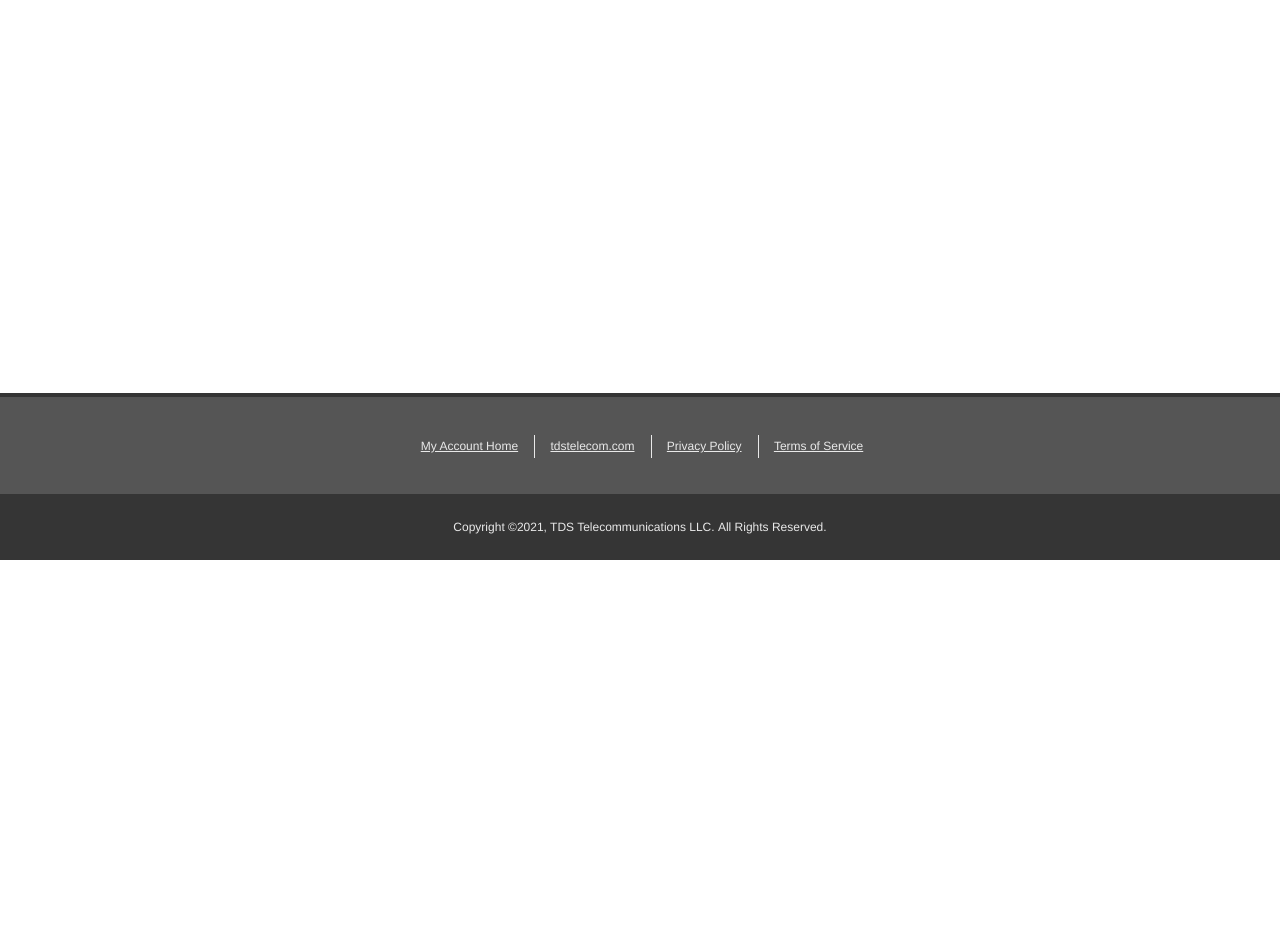
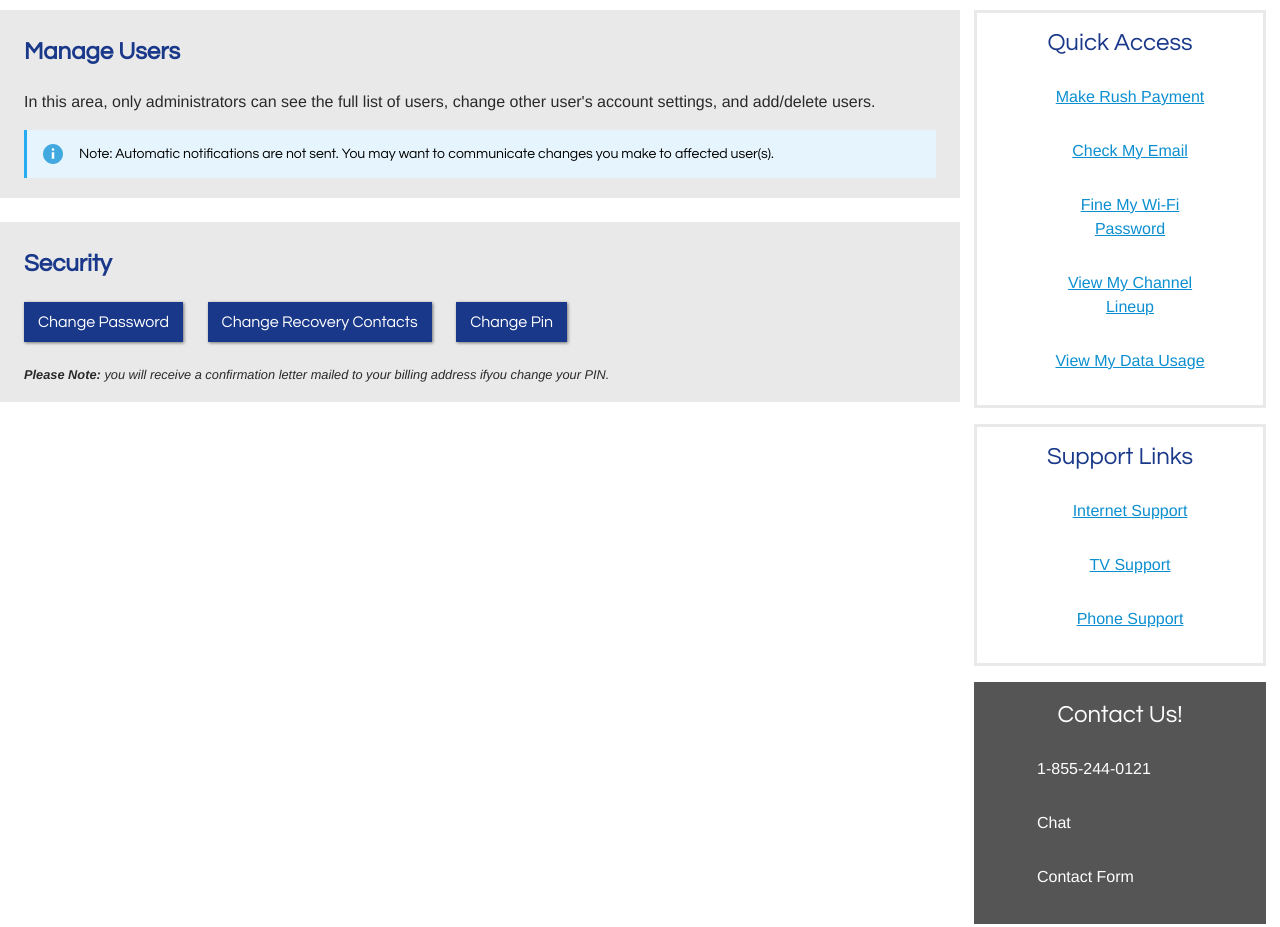
Before and after one commit to este-tea/cssportal, a plain HTML site: page html/users-security.html in a window 1280 px wide. Shown: the part 240-1167 px from the top of the page. Before the commit the page ends 800 px from the top, so only its background shows below. Drawn offline with Linux system fonts and the light colour scheme; a small style sheet from the web is missing; a web font is replaced by a local one.

Commit message:
set up basic layout
adding table next...

```diff
--- a/html/users-security.html
+++ b/html/users-security.html
@@ -54,6 +54,90 @@
 
         <div class="page-layout-plugin">
           <div class="row">
+
+            <div class="col-lg-9 col-md-12">
+
+              <!-- manage users plugin -->
+              <div class="row">
+                <div class="w-100 bg-lt-gray px-4">
+                  <h2 class="pt-4">Manage Users</h2>
+                  <p>In this area, only administrators can see the full list of users, change other user's account settings, and add/delete users.</p>
+
+                    <div class="alert alert-info" role="alert">
+                      <p>Note: Automatic notifications are not sent. You may want to communicate changes you make to affected user(s).</p>
+                    </div>
+                </div>
+              </div>
+              <!-- END manage users plugin -->
+
+              <!-- security plugin -->
+              <div class="row">
+                <div class="w-100 bg-lt-gray mt-4 px-4">
+                  <h2 class="pt-4">Security</h2>
+
+                  <div>
+                    <button class="btn btn-primary" data-toggle="modal" data-target="#">Change Password</button>
+                    <button class="btn btn-primary" data-toggle="modal" data-target="#">Change Recovery Contacts</button>
+                    <button class="btn btn-primary" data-toggle="modal" data-target="#">Change Pin</button>
+                  </div>
+
+                  <p class="font-italic"><small><strong>Please Note: </strong> you will receive a confirmation letter mailed to your billing address ifyou change your PIN.</small></p>
+                </div>
+              </div>
+              <!-- END security plugin -->
+
+            </div>
+
+            <!-- aside -->
+            <div class="col-lg-3 col-md-12 mt-md-0 mt-4">
+              <div class="resource-cards card-deck">
+
+                <div class="card col-md">
+                  <div class="card-header d-flex h-100"><h2>Quick Access</h2></div>
+
+                  <div class="card-body text-center pt-0">
+                    <ul class="list-group list-unstyled">
+                      <li class="list-group-item custom-list-group-item"><a href="#">Make Rush Payment</a></li>
+                      <li class="list-group-item custom-list-group-item"><a href="#">Check My Email</a></li>
+                      <li class="list-group-item custom-list-group-item"><a href="#">Fine My Wi-Fi Password</a></li>
+                      <li class="list-group-item custom-list-group-item"><a href="#">View My Channel Lineup</a></li>
+                      <li class="list-group-item custom-list-group-item"><a href="data-usage.html">View My Data Usage</a></li>
+                    </ul>
+                  </div>
+                </div>
+
+                <div class="w-100 mt-3"></div>
+
+                <div class="card">
+                  <div class="card-header d-flex h-100"><h2>Support Links</h2></div>
+
+                  <div class="card-body text-center pt-0">
+                    <ul class="list-group list-unstyled">
+                      <li class="list-group-item custom-list-group-item"><a href="#">Internet Support</a></li>
+                      <li class="list-group-item custom-list-group-item"><a href="#">TV Support</a></li>
+                      <li class="list-group-item custom-list-group-item"><a href="#">Phone Support</a></li>
+                    </ul>
+                  </div>
+                </div>
+
+                <div class="w-100 mb-3"></div>
+
+                <div class="card bg-dk-gray">
+                  <div class="card-header d-flex h-100"><h2>Contact Us!</h2></div>
+
+                  <div class="card-body pt-0">
+                    <ul class="list-group list-unstyled">
+                      <li class="list-group-item bg-dk-gray custom-list-group-item"><a href="#" class="card-contact-us-links">1-855-244-0121</a></li>
+                      <li class="list-group-item bg-dk-gray custom-list-group-item"><a href="https://tdstelecom.com/contactus/residential/chat/chat-splitter.html" class="card-contact-us-links">Chat</a></li>
+                      <li class="list-group-item bg-dk-gray custom-list-group-item"><a href="https://tdstelecom.com/contactus.html" class="card-contact-us-links">Contact Form</a></li>
+                    </ul>
+                  </div>
+
+                </div>
+
+              </div>
+            </div>
+            <!-- END aside -->
 
           </div>
 
```
